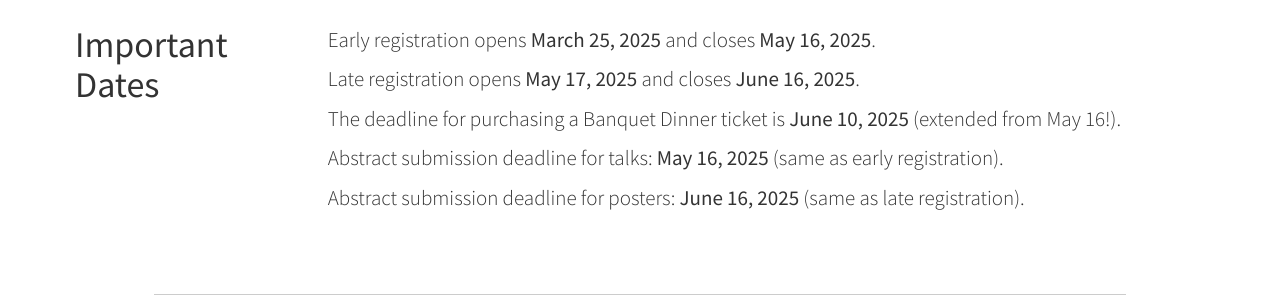
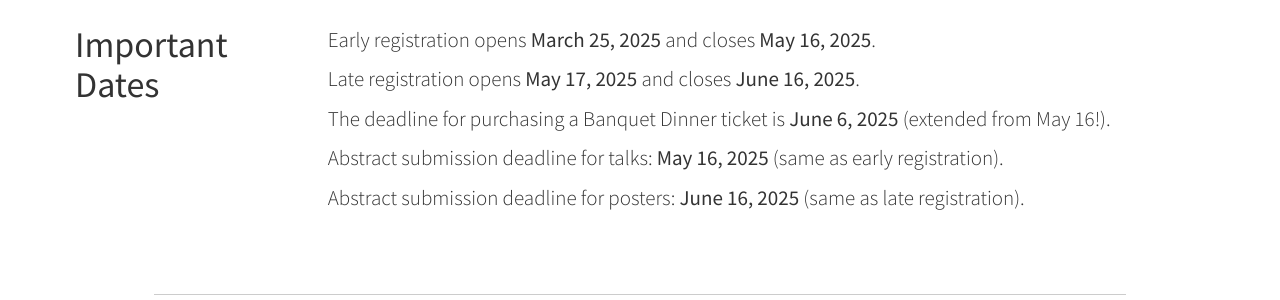
Before and after one commit to ralposium2025/ralposium2025.github.io, a Jekyll site: the page built from index.html, in a window 1280 px wide and 900 px high, scrolled down 4659 px. Shown: the part 155-455 px from the top of the window. Built offline with Jekyll 4.4.1, drawn with Linux system fonts in a browser that asks for light colours.

Commit message:
New banquet dinner ticket deadline...

```diff
--- a/_includes/important-dates.html
+++ b/_includes/important-dates.html
@@ -13,7 +13,7 @@
           <ul class="list-unstyled">
             <li><p class="lead" style="margin-top: 20px;">Early registration opens <b>March 25, 2025</b> and closes <b>May 16, 2025</b>.</p></li>
             <li><p class="lead">Late registration opens <b>May 17, 2025</b> and closes <b>June 16, 2025</b>.</p></li>
-            <li><p class="lead">The deadline for purchasing a Banquet Dinner ticket is <b>June 10, 2025</b> (extended from May 16!).</p></li>
+            <li><p class="lead">The deadline for purchasing a Banquet Dinner ticket is <b>June 6, 2025</b> (extended from May 16!).</p></li>
             <li><p class="lead">Abstract submission deadline for talks: <b>May 16, 2025</b> (same as early registration).</p></li>
             <li><p class="lead">Abstract submission deadline for posters: <b>June 16, 2025</b> (same as late registration).</p></li>
 
```
Also changed, not shown: 1 other file.
